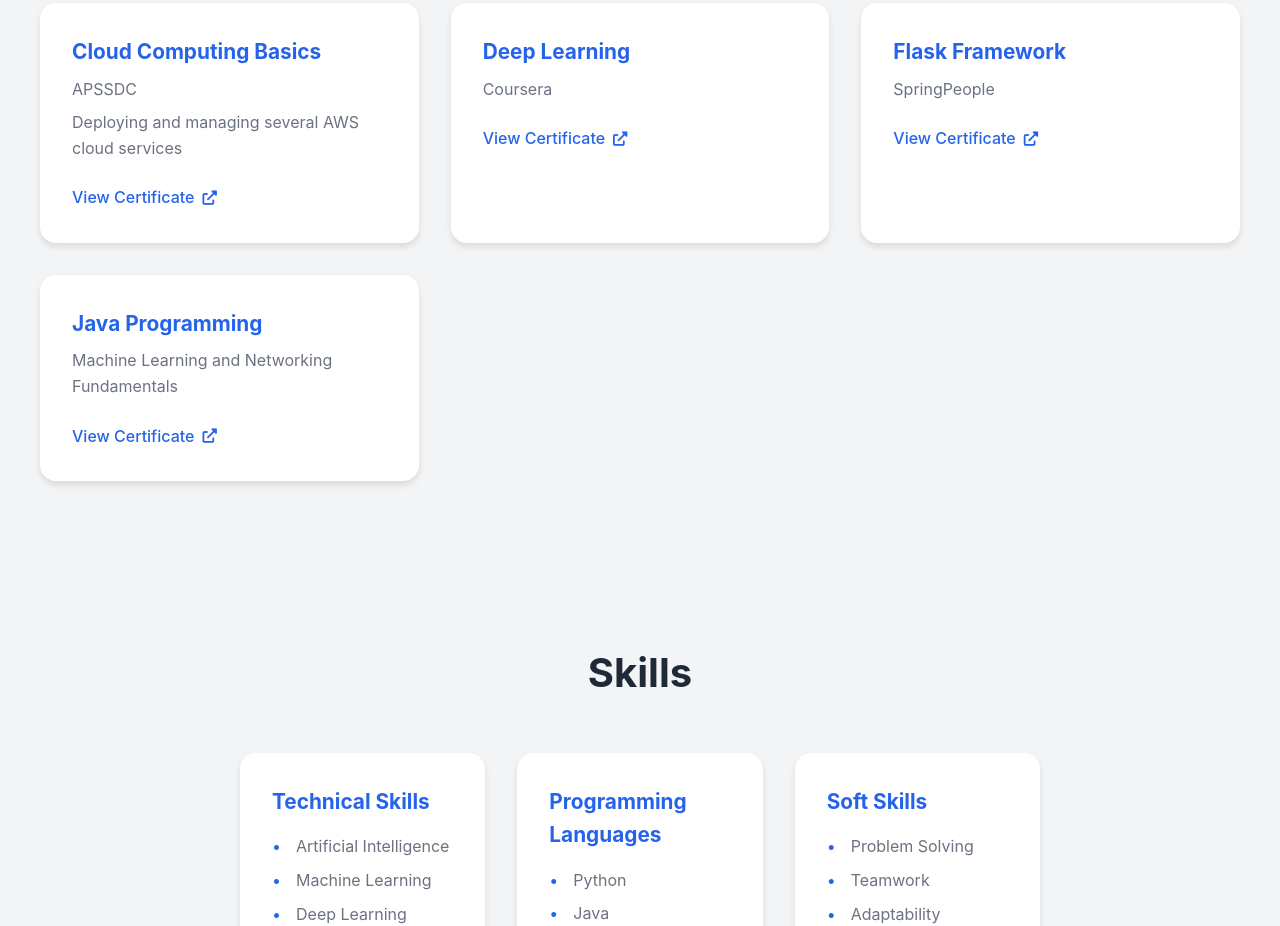
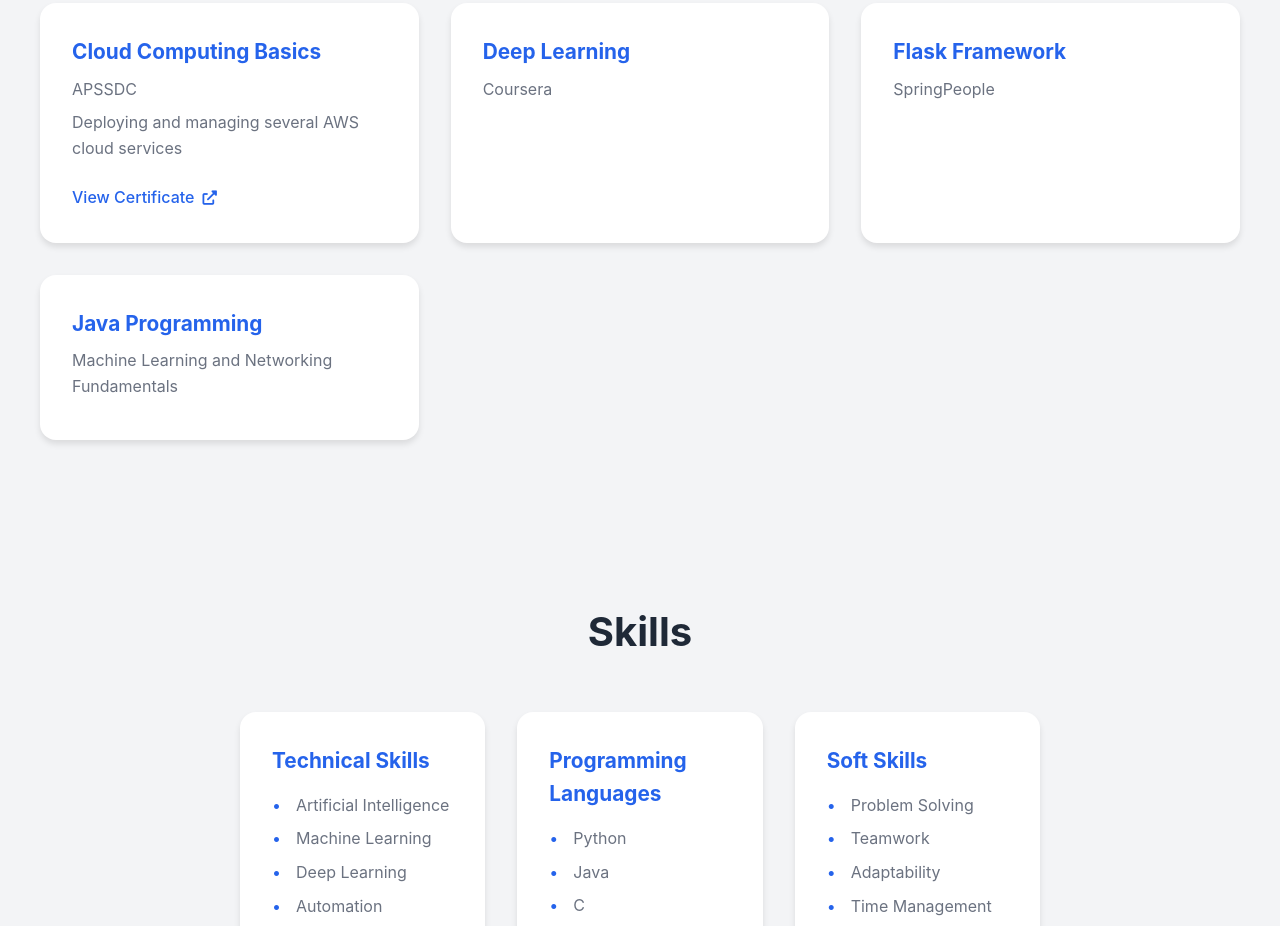
Before and after one commit to ravikiran2210/portfolio, a plain HTML site: page index.html in a window 1280 px wide. Shown: the part 3500-4426 px from the top of the page. Drawn offline with Linux system fonts and the light colour scheme.

Commit message:
Update index.html

```diff
--- a/index.html
+++ b/index.html
@@ -151,18 +151,14 @@
                 <div class="certification-card">
                     <h3>Deep Learning</h3>
                     <p>Coursera</p>
-                    <a href="https://www.linkedin.com/in/ravi-kiran-bathina/details/certifications/" target="_blank" class="certification-link">View Certificate <i class="fas fa-external-link-alt"></i></a>
                 </div>
                 <div class="certification-card">
                     <h3>Flask Framework</h3>
                     <p>SpringPeople</p>
-                    <a href="https://www.linkedin.com/in/ravi-kiran-bathina/details/certifications/" target="_blank" class="certification-link">View Certificate <i class="fas fa-external-link-alt"></i></a>
-                </div>
+               </div>
                 <div class="certification-card">
                     <h3>Java Programming</h3>
                     <p>Machine Learning and Networking Fundamentals</p>
-                    <a href="https://www.linkedin.com/in/ravi-kiran-bathina/details/certifications/" target="_blank" class="certification-link">View Certificate <i class="fas fa-external-link-alt"></i></a>
-                </div>
             </div>
         </div>
     </section>
```
